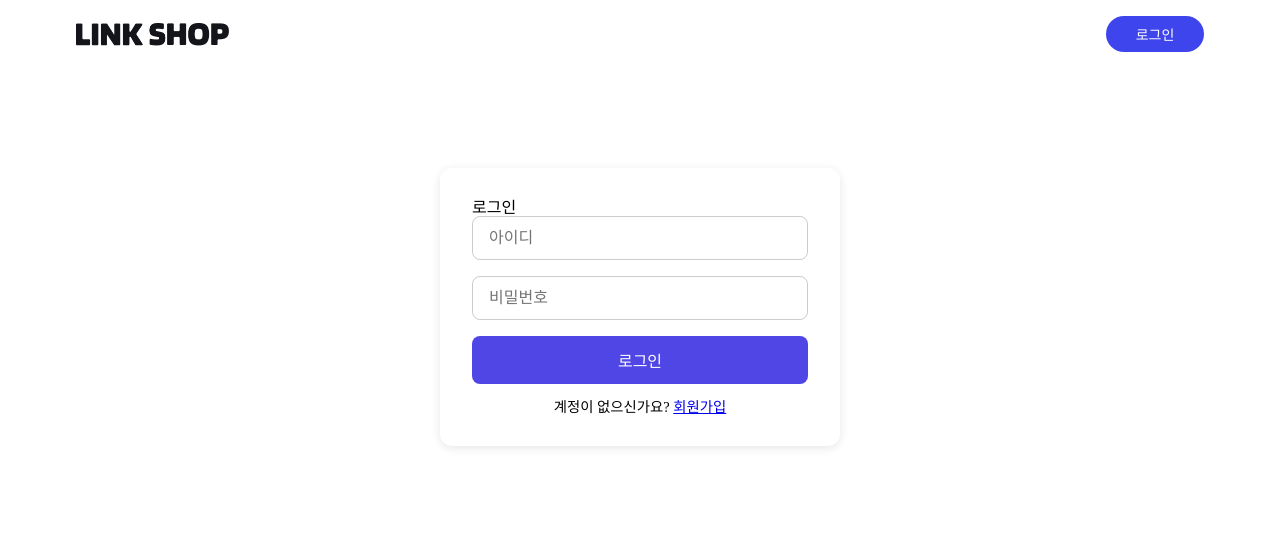
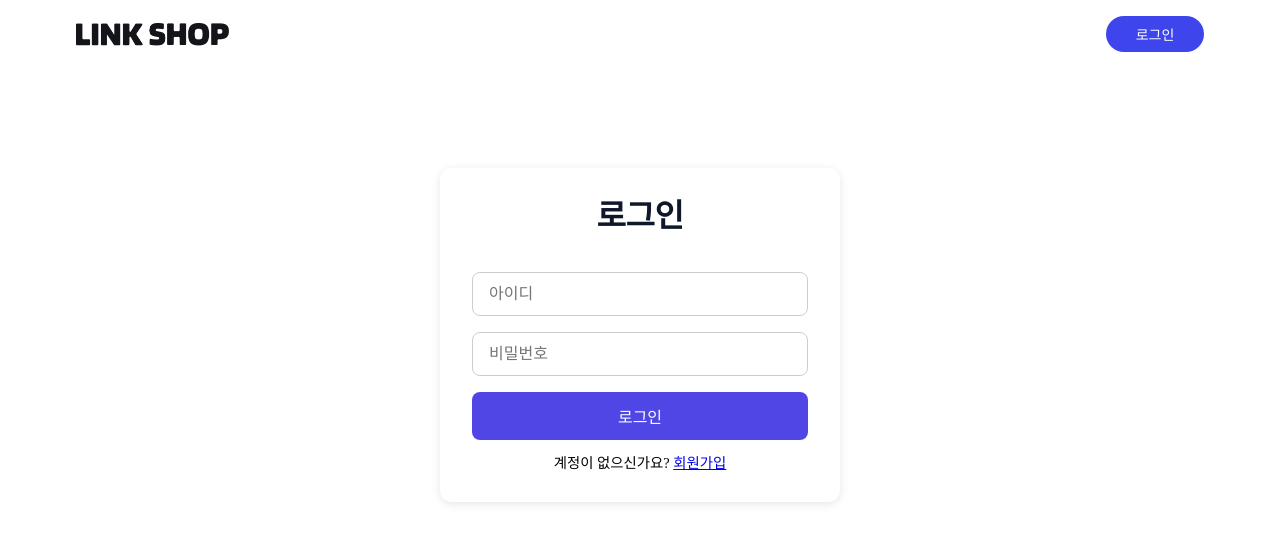
Before and after one commit to React-Linkshop-6team/react-linkshop, a React (Vite) app: page /login in a window 1280 px wide. Shown: the top 542 px of the page. Built offline with nearby package versions, Linux system fonts and the light colour scheme; no server answers.

Commit message:
refactor: 불필요한 요소 삭제(로그아웃)

```diff
--- a/src/pages/Login.jsx
+++ b/src/pages/Login.jsx
@@ -25,17 +25,9 @@ const Login = () => {
     }
   }
 
-  // Logout handler
-  const handleLogout = () => {
-    if (typeof window !== 'undefined') {
-      sessionStorage.removeItem('linkshopUser')
-    }
-    nav('/')
-  }
-
   return (
     <div className="login-container">
-      <h2>로그인</h2>
+      <h2 className="login-title">로그인</h2>
       <form onSubmit={handleLogin} className="login-form">
         <input
           className="form-input"
```
